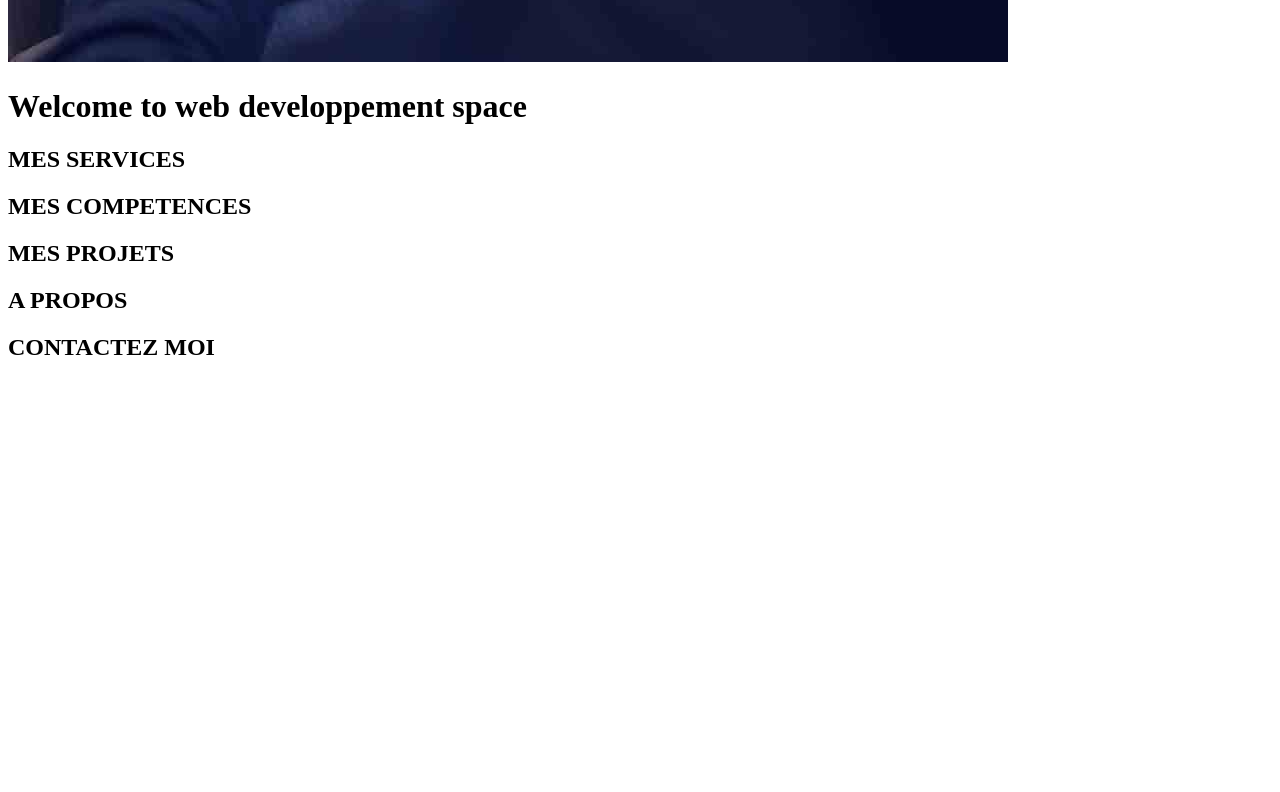
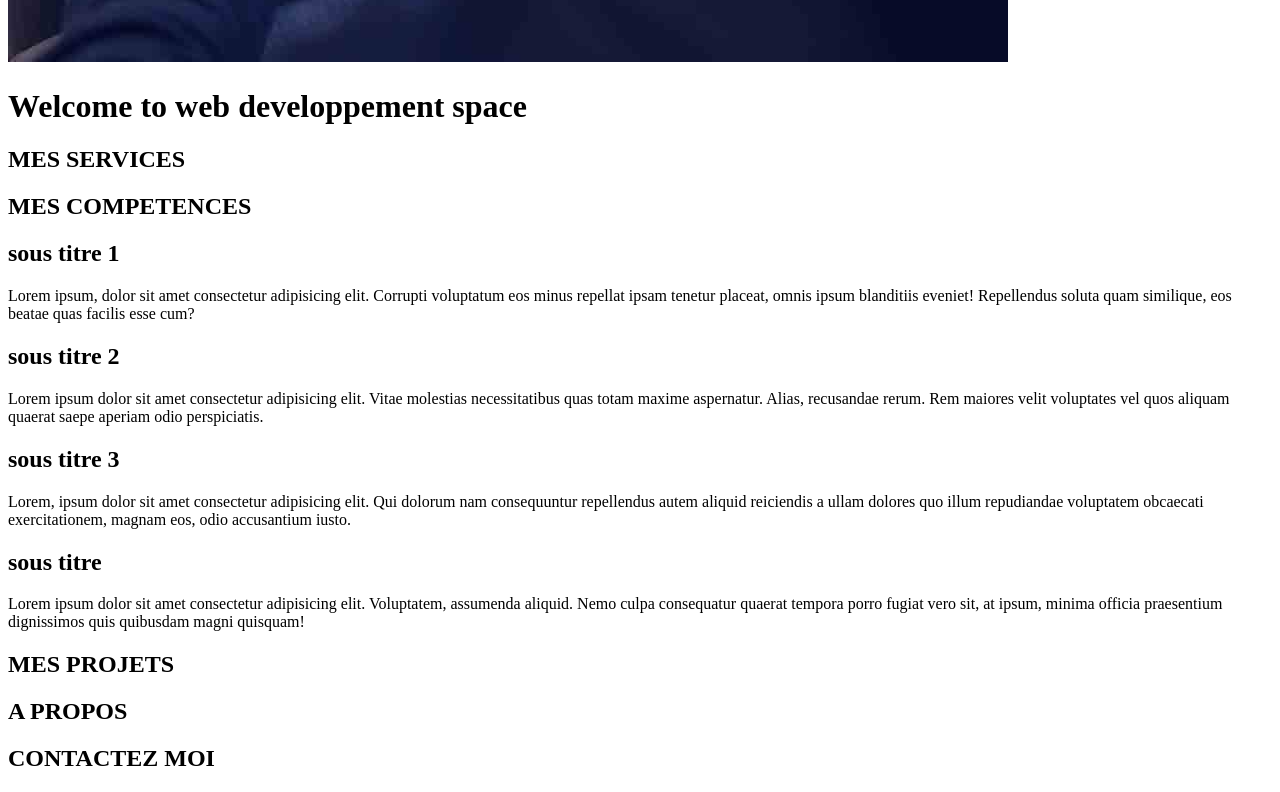
Before and after one commit to FSFULLSTACK/first-portfolio, a plain HTML site: page PORTFOLIO/dist/Index.html in a window 1280 px wide. Shown: the part 1708-2500 px from the top of the page. Before the commit the page ends 2089 px from the top, so only its background shows below. Drawn offline with Linux system fonts and the light colour scheme.

Commit message:
les sous titre para 1

```diff
--- a/PORTFOLIO/dist/Index.html
+++ b/PORTFOLIO/dist/Index.html
@@ -39,6 +39,19 @@
         </section>
         <section class="Mes Competences">
             <h1>MES COMPETENCES</h1>
+            <div class="les sous titre para 1">
+                <h2>sous titre 1</h2>
+                <p>Lorem ipsum, dolor sit amet consectetur adipisicing elit. Corrupti voluptatum eos minus repellat ipsam tenetur placeat, omnis ipsum blanditiis eveniet! Repellendus soluta quam similique, eos beatae quas facilis esse cum?</p>
+                <h2>sous titre 2</h2>
+                <p>Lorem ipsum dolor sit amet consectetur adipisicing elit. Vitae molestias necessitatibus quas totam maxime aspernatur. Alias, recusandae rerum. Rem maiores velit voluptates vel quos aliquam quaerat saepe aperiam odio perspiciatis.</p>
+                <h2>sous titre 3</h2>
+                <p>Lorem, ipsum dolor sit amet consectetur adipisicing elit. Qui dolorum nam consequuntur repellendus autem aliquid reiciendis a ullam dolores quo illum repudiandae voluptatem obcaecati exercitationem, magnam eos, odio accusantium iusto.</p>
+                <h2>sous titre</h2>
+                <p>Lorem ipsum dolor sit amet consectetur adipisicing elit. Voluptatem, assumenda aliquid. Nemo culpa consequatur quaerat tempora porro fugiat vero sit, at ipsum, minima officia praesentium dignissimos quis quibusdam magni quisquam!</p>
+            </div>
+            <div></div>
+            <div></div>
+            <div></div>
         </section>
         <section class="Mes Projets">
             <h1>MES PROJETS</h1>
```
